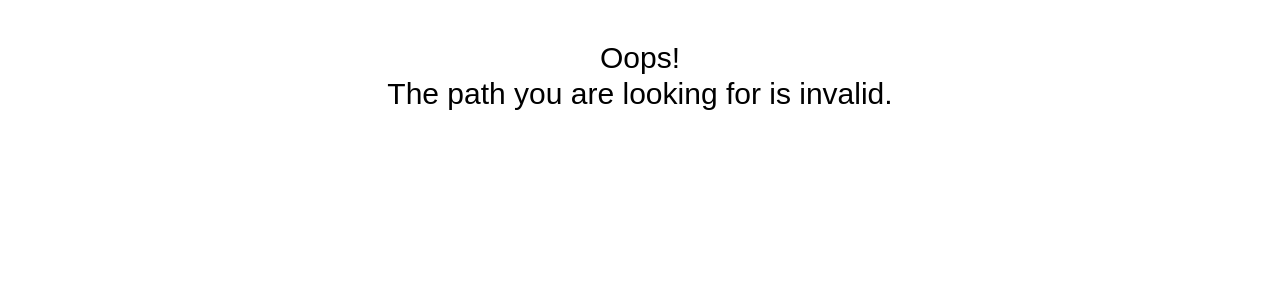
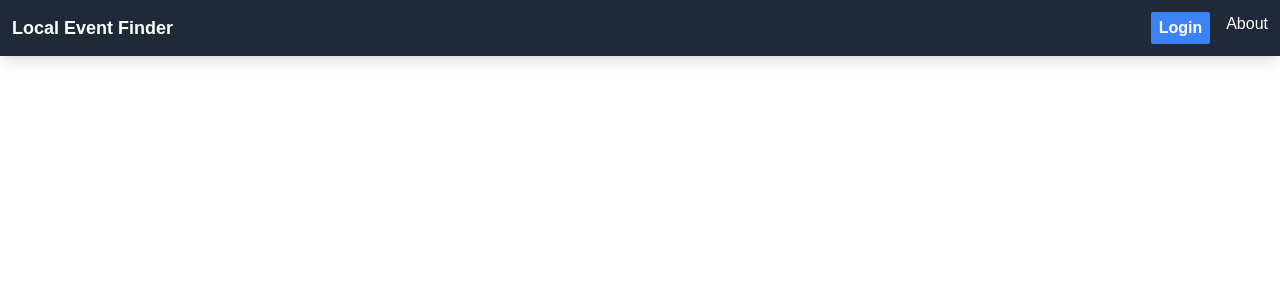
Before and after one commit to lustarm/localeventfinder, a React (Vite) app: page /about in a window 1280 px wide. Shown: the top 300 px of the page. Built offline with nearby package versions, Linux system fonts and the light colour scheme; a web font is replaced by a local one.

Commit message:
about page creation

```diff
--- a/src/main.jsx
+++ b/src/main.jsx
@@ -9,11 +9,17 @@
 import './index.css'
 import Home from './routes/home'
 import ErrorPage from "./error-page.jsx";
+import About from './routes/about.jsx';
 
 const router = createBrowserRouter([
     {
         path: "/",
         element: <Home />,
+        errorElement: <ErrorPage />,
+    },
+    {
+        path: "/about",
+        element: <About />,
         errorElement: <ErrorPage />,
     },
     {
--- /dev/null
+++ b/src/routes/about.jsx
@@ -0,0 +1,11 @@
+import Navbar from "../components/navbar"
+
+const About = () => {
+    return (
+        <div>
+            <Navbar />
+        </div>
+    )
+}
+
+export default About
```
